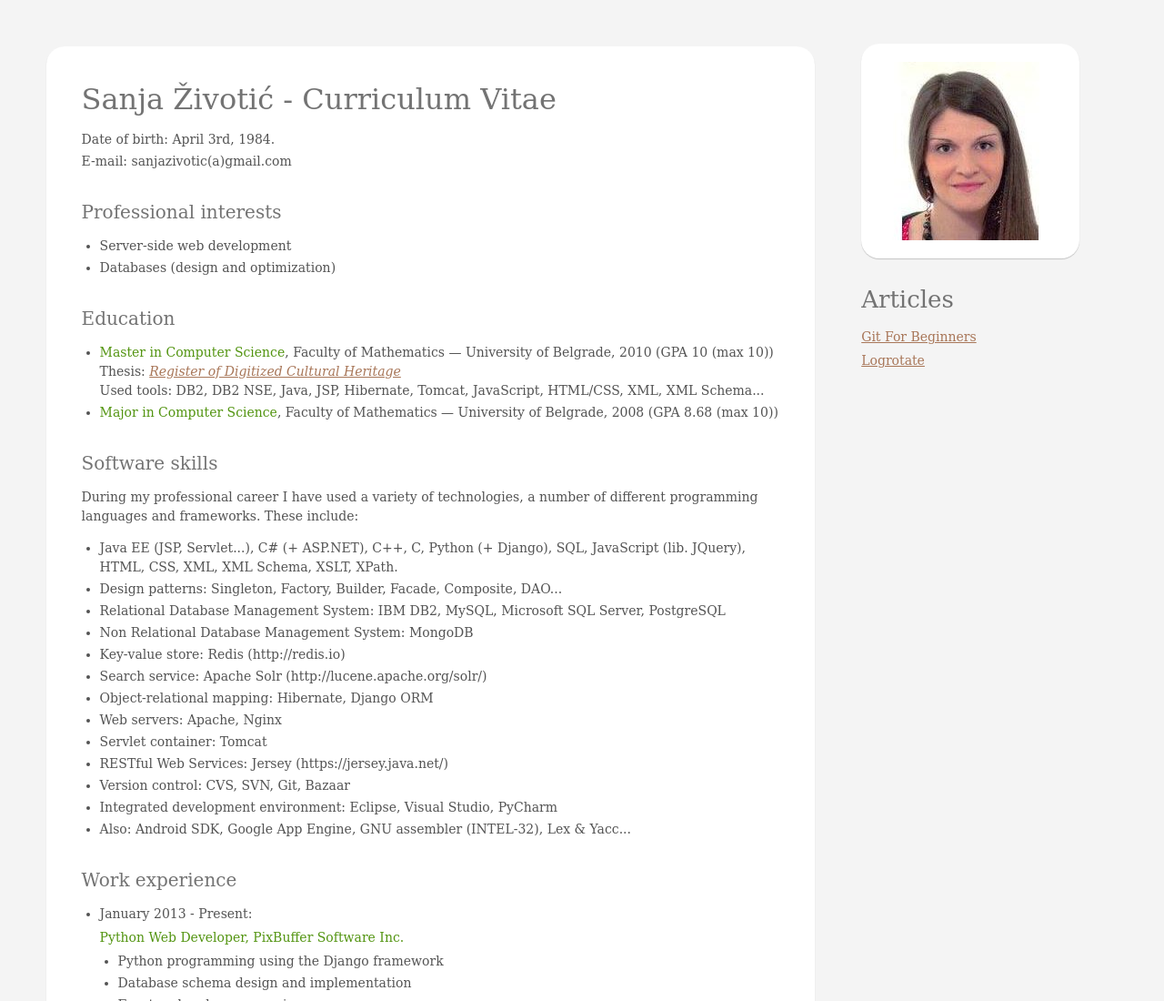
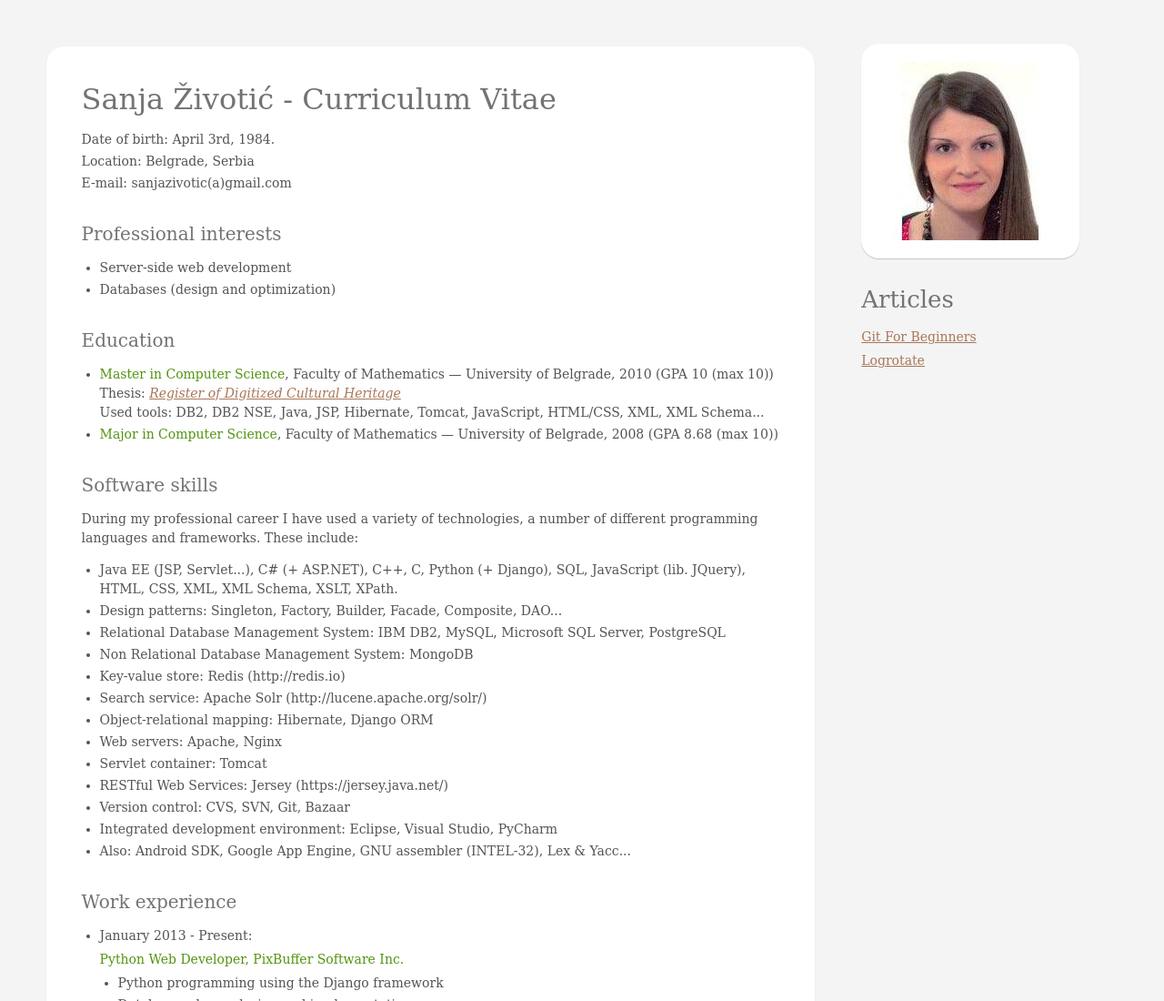
Before and after one commit to sanjaz/sanja.rs, a plain HTML site: page index.html in a window 1280 px wide. Shown: the top 1100 px of the page at 91% size. Drawn offline with Linux system fonts and the light colour scheme.

Commit message:
More rich snippets.

```diff
--- a/index.html
+++ b/index.html
@@ -11,10 +11,25 @@
 </head>
 <body>
 	<div id="left_box">
-		<h1>Sanja Životić - Curriculum Vitae</h1>
-		<div id="basic_data">
-			<p>Date of birth: April 3rd, 1984.</p>
-			<p>E-mail: sanjazivotic(a)gmail.com</p>
+		<div itemscope itemtype="http://schema.org/Person">
+			<h1>
+				<span itemprop="givenName">Sanja</span>
+				<span itemprop="familyName">Životić</span>
+				- Curriculum Vitae
+			</h1>
+			<div id="basic_data">
+				<meta itemprop="url" content="http://sanja.rs" />
+				<meta itemprop="birthDate" content="1984-04-03" />
+				<p>Date of birth: April 3rd, 1984.</p>
+				<p itemprop="homeLocation" itemscope itemtype="http://schema.org/PostalAddress">
+					Location:
+					<span itemprop="addressLocality">Belgrade</span>,
+				    <span itemprop="addressCountry" itemscope itemtype="http://schema.org/Country">
+				    	<span itemprop="name">Serbia</span>
+				    </span>
+				</p>
+				<p>E-mail: sanjazivotic(a)gmail.com</p>
+			</div>
 		</div>
 
 		<h3>Professional interests</h3>
```
Also changed, not shown: articles/git-for-beginners.html (+3 -4 lines).
